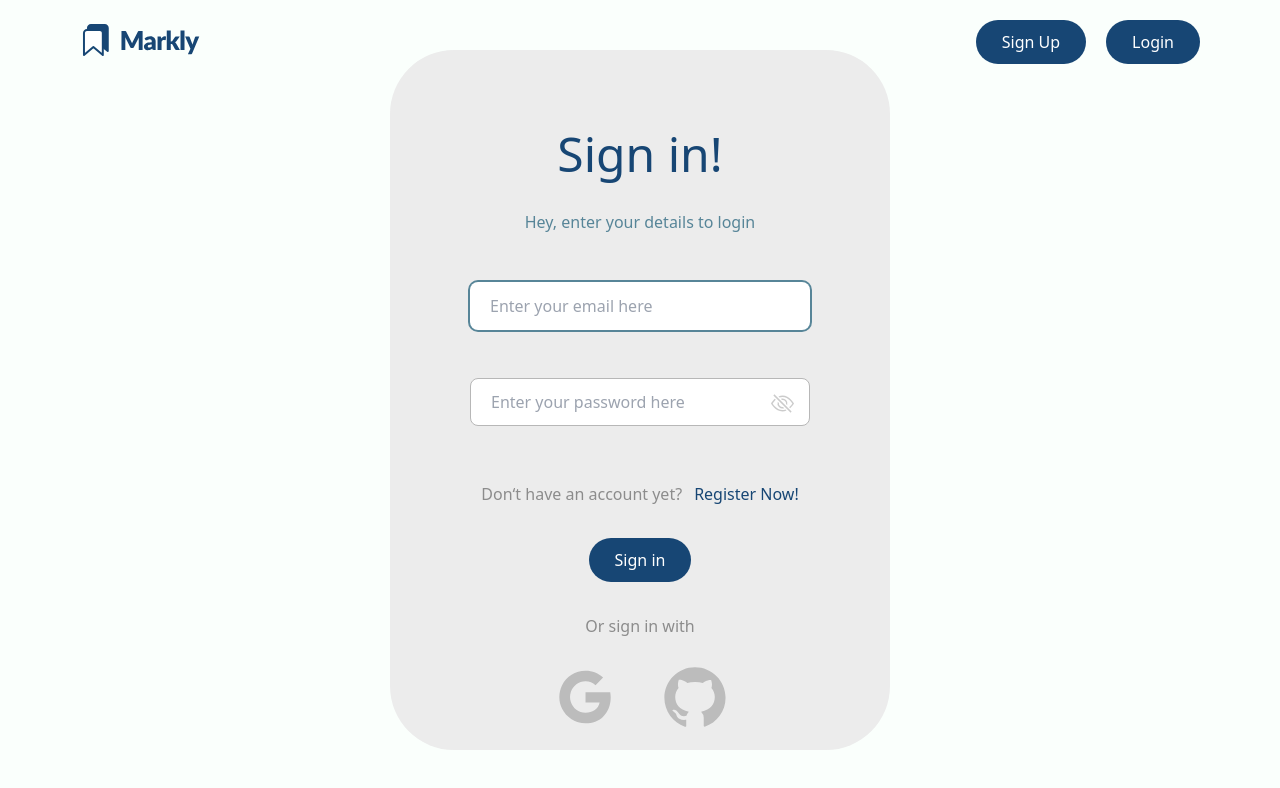
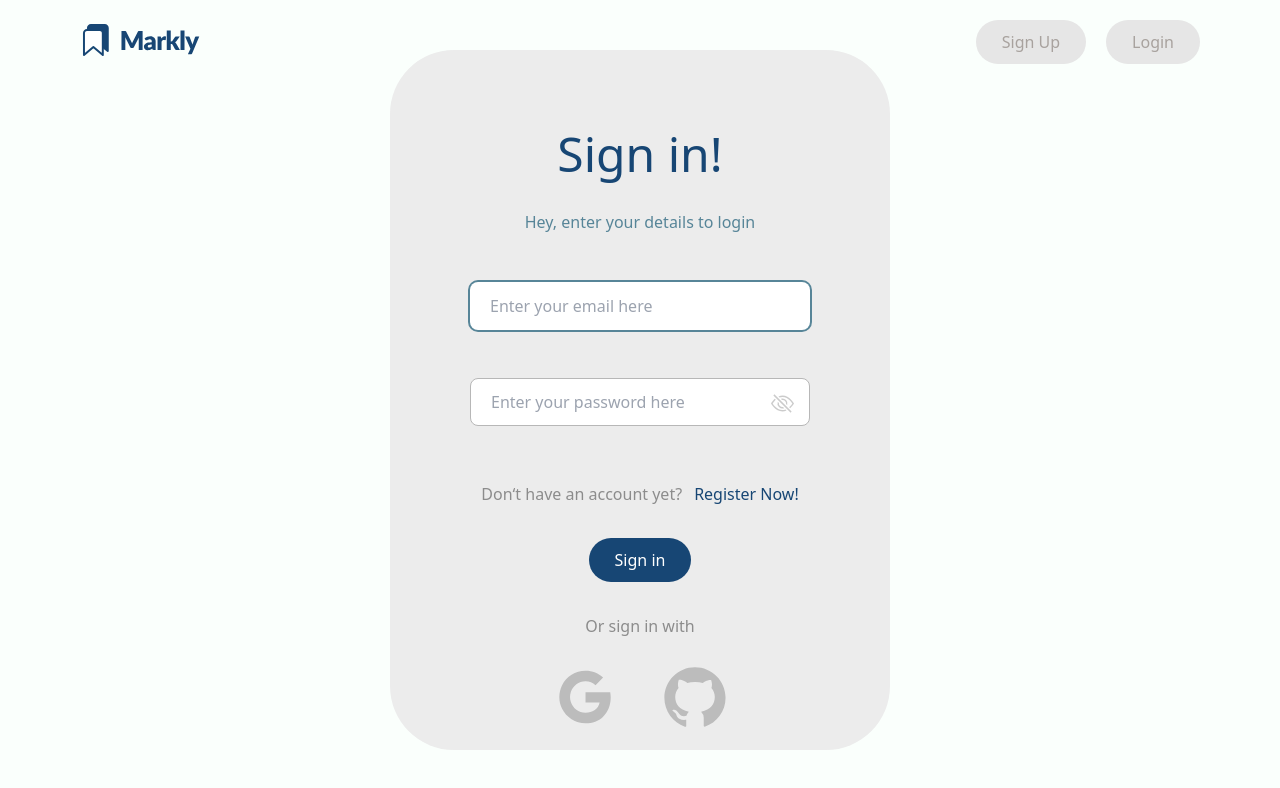
Before and after one commit to insightofakash/markly, a React (Vite) app: page /login in a window 1280 px wide. Shown: the top 788 px of the page. Built offline with nearby package versions, Linux system fonts and the light colour scheme.

Commit message:
Minor fixes to the button

```diff
--- a/src/components/Button.jsx
+++ b/src/components/Button.jsx
@@ -1,21 +1,14 @@
 import { forwardRef } from "react";
-import { twMerge } from "tailwind-merge";
 
-const Button = forwardRef(function Button(
-  { children, disabled, styles },
-  props,
-  ref
-) {
+const Button = forwardRef(function Button({ children, disabled }, props, ref) {
   return (
     <button
       ref={ref}
       {...props}
-      className={twMerge(
-        disabled
-          ? "hidden md:block md:bg-[#E6E6E6] md:text-stone-400 px-[26px] py-[10px] rounded-full"
-          : "bg-hl-col px-[26px] py-[10px] rounded-full text-[white]",
-        styles
-      )}
+      disabled={disabled}
+      className={
+        "text-white bg-hl-col disabled:hidden disabled:md:block disabled:bg-[#E6E6E6] disabled:text-stone-400 px-[26px] py-[10px] rounded-full"
+      }
     >
       {children}
     </button>
--- a/src/components/LoginForm.jsx
+++ b/src/components/LoginForm.jsx
@@ -6,6 +6,7 @@ import { useForm } from "react-hook-form";
 import { zodResolver } from "@hookform/resolvers/zod";
 import { useLogin } from "../hooks/useLogin";
 import { SyncLoader } from "react-spinners";
+import Button from "./Button";
 
 const schema = z.object({
   email: z
@@ -95,7 +96,7 @@ const LoginForm = () => {
           Register Now!
         </Link>
       </div>
-      <button
+      <Button
         type="submit"
         className="focus:bg-[##10304f] bg-[#174674] px-[26px] py-[10px] rounded-full text-[white]"
       >
@@ -104,7 +105,7 @@ const LoginForm = () => {
         ) : (
           <span>Sign in</span>
         )}
-      </button>
+      </Button>
     </form>
   );
 };
--- a/src/components/Logo.jsx
+++ b/src/components/Logo.jsx
@@ -5,7 +5,9 @@ function Logo() {
     <Link to="/">
       <img
         src={"Logo.svg"}
-        className="absolute w-[120px] top-6 left-10 lg:left-20 2xl:left-40 2xl:top-8"
+        className={
+          "absolute w-[120px] top-6 left-10 lg:left-20 2xl:left-40 2xl:top-8"
+        }
       />
     </Link>
   );
--- a/src/pages/LoginPage.jsx
+++ b/src/pages/LoginPage.jsx
@@ -14,8 +14,8 @@ const LoginPage = () => {
     <div className="flex items-center justify-center w-[100vw] h-[100vh] bg-main-col relative">
       <Logo />
       <div className="absolute flex gap-5 top-5 right-5 sm:right-20 lg:right-30 2xl:right-40 2xl:top-8">
-        <Button active={false}>Sign Up</Button>
-        <Button active={false}>Login</Button>
+        <Button disabled={true}>Sign Up</Button>
+        <Button disabled={true}>Login</Button>
       </div>
       <div className=" w-[100vw] h-[100vh] pt-[25vw] md:pt-20 flex flex-col items-center bg-[#ECECEC] md:w-[500px] md:h-[700px] md:rounded-[64px] p-20">
         <h1 className="text-[#174674] text-5xl">Sign in!</h1>
```
